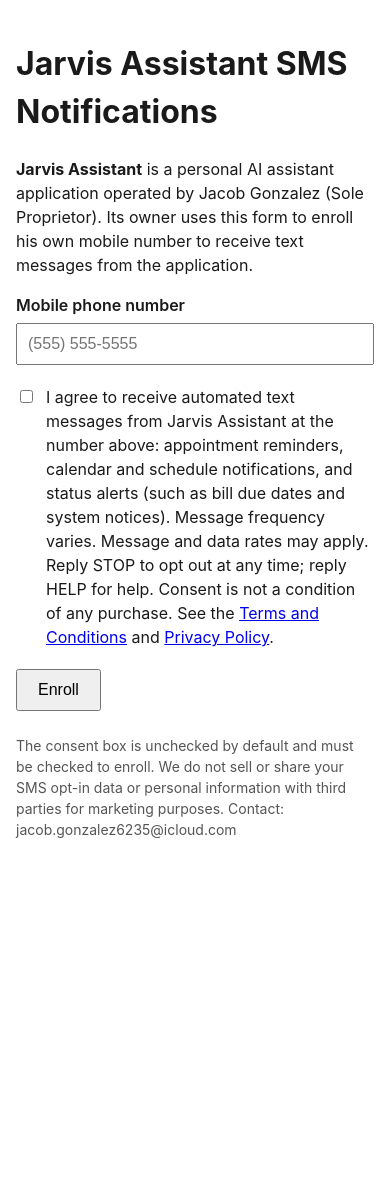
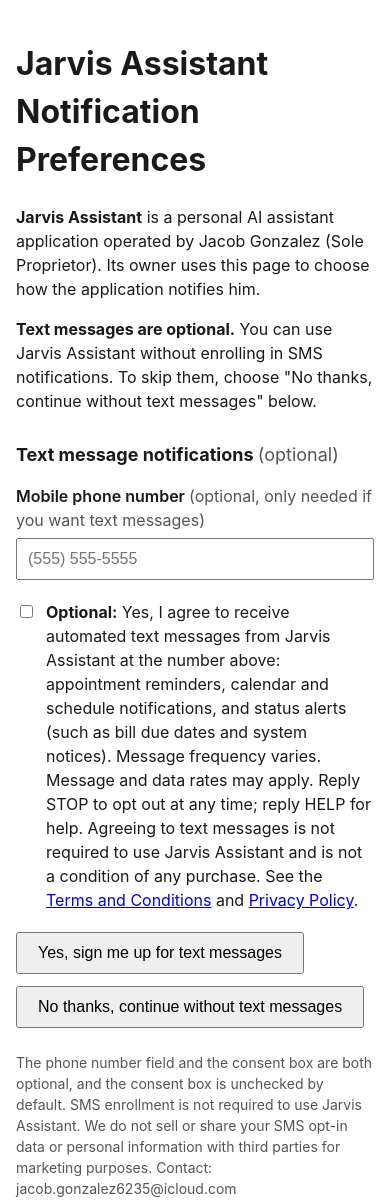
Before and after one commit to jacobgonzalez6235-hash/jarvis-policies, a plain HTML site: page sms-opt-in.html in a window 390 px wide. Before the commit the page ends 880 px from the top, so only its background shows below. Drawn offline with Linux system fonts and the light colour scheme.

Commit message:
SMS opt-in: make texting optional with an explicit decline choice (Twilio error 30923)
Phone field and consent box no longer required; added 'No thanks, continue
without text messages'; new form, enrolled and declined screenshots; terms
describe the full opt-in step.

Co-Authored-By: Claude Fable 5.2 <noreply@anthropic.com>
Claude-Session: https://claude.ai/code/session_01QWx25cj9aFznNWawSoNhwk

```diff
--- a/sms-opt-in.html
+++ b/sms-opt-in.html
@@ -3,34 +3,65 @@
 <head>
 <meta charset="utf-8">
 <meta name="viewport" content="width=device-width, initial-scale=1">
-<title>Jarvis Assistant SMS Opt-In</title>
+<title>Jarvis Assistant Notification Preferences</title>
 <style>
   body { font-family: -apple-system, Helvetica, Arial, sans-serif; max-width: 560px; margin: 40px auto; padding: 0 16px; color: #1a1a1a; line-height: 1.5; }
+  h2 { margin-top: 28px; font-size: 18px; }
   label { display: block; margin-top: 16px; font-weight: 600; }
+  .optional { font-weight: normal; color: #555; }
   input[type="tel"] { width: 100%; padding: 10px; font-size: 16px; margin-top: 6px; box-sizing: border-box; }
   .consent { display: flex; gap: 10px; align-items: flex-start; margin-top: 20px; font-weight: normal; }
   .consent input { margin-top: 5px; }
-  button { margin-top: 20px; padding: 10px 20px; font-size: 16px; }
+  .actions { display: flex; flex-wrap: wrap; gap: 12px; margin-top: 20px; }
+  button { padding: 10px 20px; font-size: 16px; }
+  .result { margin-top: 16px; padding: 12px; border: 1px solid #bbb; border-radius: 6px; }
   .note { margin-top: 24px; font-size: 14px; color: #555; }
 </style>
 </head>
 <body>
-<h1>Jarvis Assistant SMS Notifications</h1>
-<p><strong>Jarvis Assistant</strong> is a personal AI assistant application operated by Jacob Gonzalez (Sole Proprietor). Its owner uses this form to enroll his own mobile number to receive text messages from the application.</p>
+<h1>Jarvis Assistant Notification Preferences</h1>
+<p><strong>Jarvis Assistant</strong> is a personal AI assistant application operated by Jacob Gonzalez (Sole Proprietor). Its owner uses this page to choose how the application notifies him.</p>
+<p><strong>Text messages are optional.</strong> You can use Jarvis Assistant without enrolling in SMS notifications. To skip them, choose "No thanks, continue without text messages" below.</p>
 
-<form id="optin" onsubmit="document.getElementById('done').hidden = false; return false;">
-  <label for="phone">Mobile phone number</label>
-  <input type="tel" id="phone" name="phone" placeholder="(555) 555-5555" required>
+<form id="optin" novalidate>
+  <h2>Text message notifications <span class="optional">(optional)</span></h2>
+
+  <label for="phone">Mobile phone number <span class="optional">(optional, only needed if you want text messages)</span></label>
+  <input type="tel" id="phone" name="phone" placeholder="(555) 555-5555" autocomplete="tel">
 
   <label class="consent">
-    <input type="checkbox" id="consent" name="consent" required>
-    <span>I agree to receive automated text messages from Jarvis Assistant at the number above: appointment reminders, calendar and schedule notifications, and status alerts (such as bill due dates and system notices). Message frequency varies. Message and data rates may apply. Reply STOP to opt out at any time; reply HELP for help. Consent is not a condition of any purchase. See the <a href="terms.html">Terms and Conditions</a> and <a href="privacy-policy.html">Privacy Policy</a>.</span>
+    <input type="checkbox" id="consent" name="consent">
+    <span><strong>Optional:</strong> Yes, I agree to receive automated text messages from Jarvis Assistant at the number above: appointment reminders, calendar and schedule notifications, and status alerts (such as bill due dates and system notices). Message frequency varies. Message and data rates may apply. Reply STOP to opt out at any time; reply HELP for help. Agreeing to text messages is not required to use Jarvis Assistant and is not a condition of any purchase. See the <a href="terms.html">Terms and Conditions</a> and <a href="privacy-policy.html">Privacy Policy</a>.</span>
   </label>
 
-  <button type="submit">Enroll</button>
-  <p id="done" hidden>Enrolled. A confirmation text will follow.</p>
+  <div class="actions">
+    <button type="submit" id="signup">Yes, sign me up for text messages</button>
+    <button type="button" id="skip">No thanks, continue without text messages</button>
+  </div>
+
+  <p id="need" class="result" hidden>To get text messages, enter your mobile number and check the box above. Or choose "No thanks, continue without text messages". Text messages are never required.</p>
+  <p id="done" class="result" hidden>Thank you. You chose to receive Jarvis Assistant text messages at this number. Jarvis Assistant will send a confirmation text to it. Reply STOP at any time to opt out, or HELP for help.</p>
+  <p id="skipped" class="result" hidden>No text messages will be sent to you. You can keep using Jarvis Assistant without SMS notifications.</p>
 </form>
 
-<p class="note">The consent box is unchecked by default and must be checked to enroll. We do not sell or share your SMS opt-in data or personal information with third parties for marketing purposes. Contact: jacob.gonzalez6235@icloud.com</p>
+<p class="note">The phone number field and the consent box are both optional, and the consent box is unchecked by default. SMS enrollment is not required to use Jarvis Assistant. We do not sell or share your SMS opt-in data or personal information with third parties for marketing purposes. Contact: jacob.gonzalez6235@icloud.com</p>
+
+<script>
+(function () {
+  var form = document.getElementById('optin');
+  var ids = ['need', 'done', 'skipped'];
+  function show(id) { ids.forEach(function (x) { document.getElementById(x).hidden = x !== id; }); }
+  form.addEventListener('submit', function (e) {
+    e.preventDefault();
+    var phone = document.getElementById('phone').value.replace(/\D/g, '');
+    var agreed = document.getElementById('consent').checked;
+    show(phone.length >= 10 && agreed ? 'done' : 'need');
+  });
+  document.getElementById('skip').addEventListener('click', function () {
+    document.getElementById('consent').checked = false;
+    show('skipped');
+  });
+})();
+</script>
 </body>
 </html>
```
Also changed, not shown: terms.html (+1 -1 lines), sms-opt-in-declined-screenshot.png (added), sms-opt-in-enrolled-screenshot.png (added), sms-opt-in-screenshot.png.
